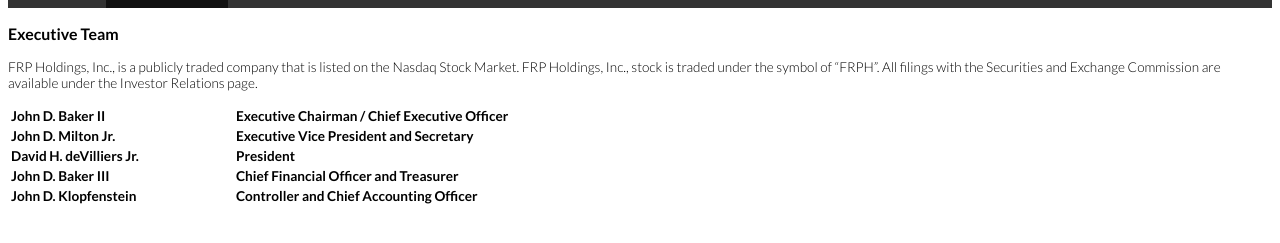
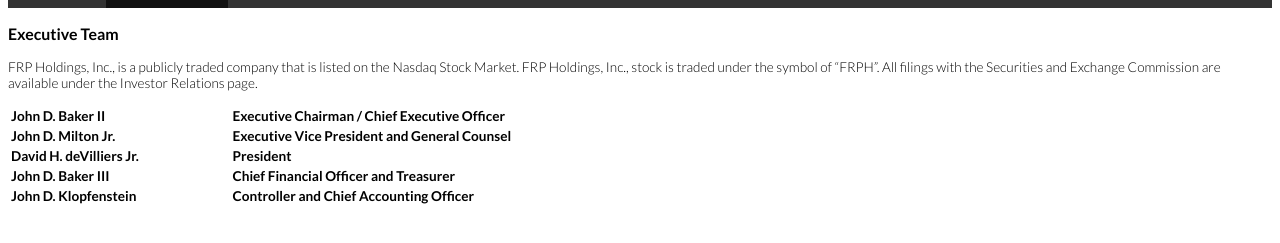
Before and after one commit to frpholdings/frpholdings.github.io, a Jekyll site: the page built from executive-team.md, in a window 1280 px wide. Shown: the part 121-364 px from the top of the page. Built offline with Jekyll 4.4.1, drawn with Linux system fonts in a browser that asks for light colours.

Commit message:
Update executive-team.md

```diff
--- a/executive-team.md
+++ b/executive-team.md
@@ -14,7 +14,7 @@
 FRP Holdings, Inc., is a publicly traded company that is listed on the Nasdaq Stock Market. FRP Holdings, Inc., stock is traded under the symbol of "FRPH". All filings with the Securities and Exchange Commission are available under the Investor Relations page.
 
 **John D. Baker II** | **Executive Chairman / Chief Executive Officer**
-**John D. Milton Jr.** | **Executive Vice President and Secretary**
+**John D. Milton Jr.** | **Executive Vice President and General Counsel**
 **David H. deVilliers Jr.** | **President**
 **John D. Baker III** | **Chief Financial Officer and Treasurer**
 **John D. Klopfenstein** | **Controller and Chief Accounting Officer**
```
